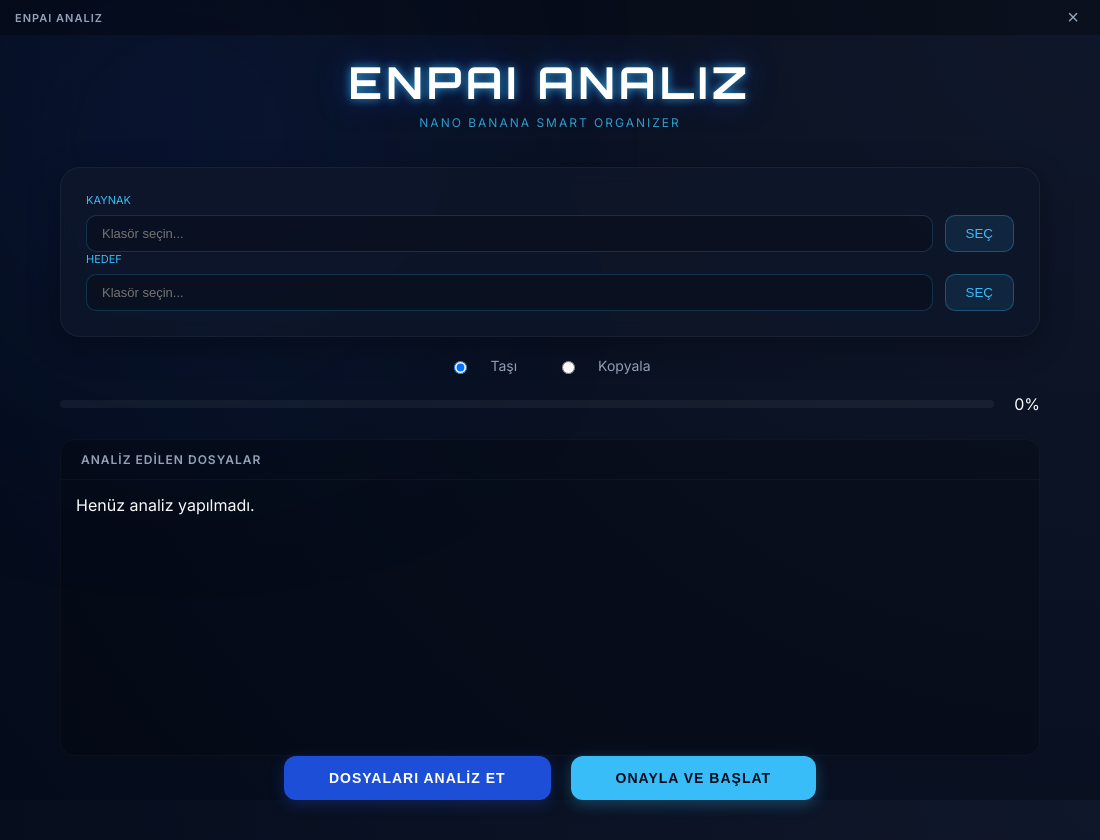
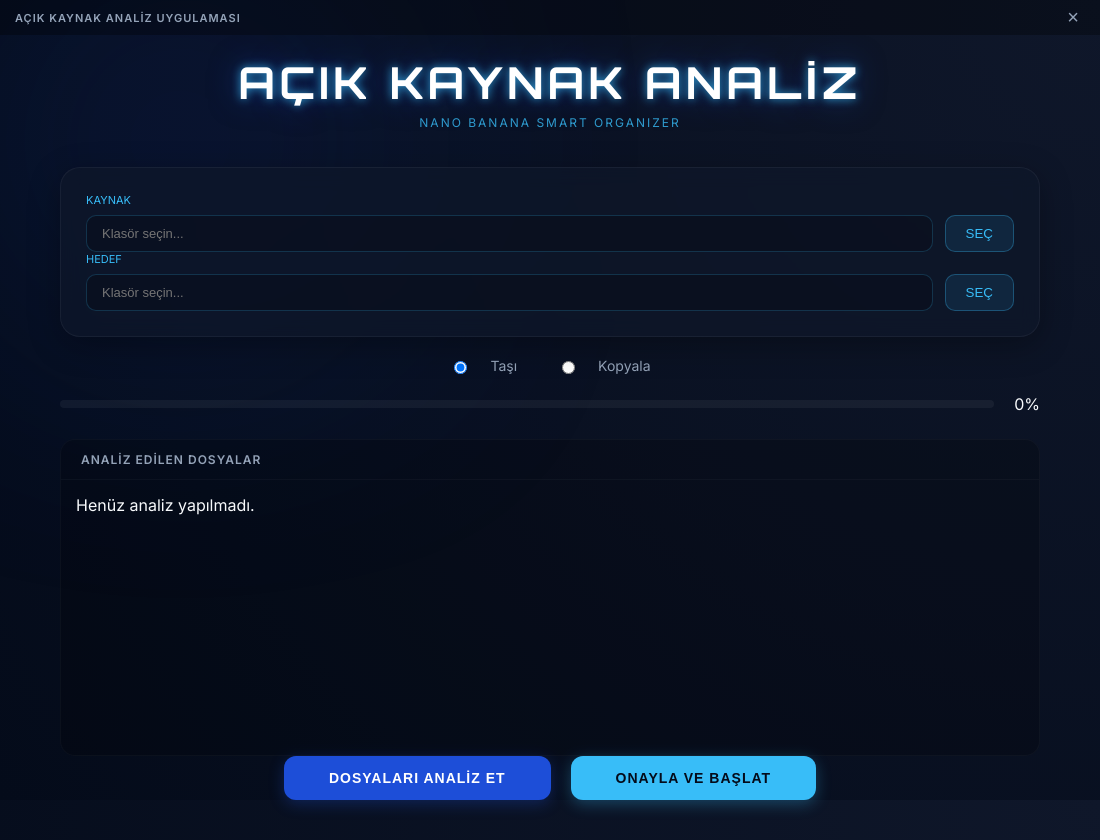
Before and after one commit to Enous/Enpai-Analiz, an Electron app: page index.html in a window 1100 px wide. Drawn offline with Linux system fonts and the light colour scheme; no server answers.

Commit message:
Rename project to Açık Kaynak Analiz Uygulaması

```diff
--- a/Gereksinimler.txt
+++ b/Gereksinimler.txt
@@ -1,4 +1,4 @@
-Enpai Analiz - Gereksinimler
+Açık Kaynak Analiz Uygulaması - Gereksinimler
 
 1. Node.js (v16 veya üzeri)
 2. npm (Node Package Manager)
--- a/index.html
+++ b/index.html
@@ -2,7 +2,7 @@
 <html>
 <head>
     <meta charset="UTF-8">
-    <title>Enpai Analiz</title>
+    <title>Açık Kaynak Analiz Uygulaması</title>
     <link rel="stylesheet" href="style.css">
     <link href="https://fonts.googleapis.com/css2?family=Orbitron:wght@400;700&family=Inter:wght@300;400;600&display=swap" rel="stylesheet">
 </head>
@@ -10,13 +10,13 @@
     <div id="particles-js"></div>
 
     <div class="title-bar">
-        <span>ENPAI ANALIZ</span>
+        <span>AÇIK KAYNAK ANALİZ UYGULAMASI</span>
         <button id="close-btn">×</button>
     </div>
 
     <div class="container">
         <header>
-            <h1 class="glow-text">ENPAI ANALIZ</h1>
+            <h1 class="glow-text">AÇIK KAYNAK ANALİZ</h1>
             <p class="subtitle">Nano Banana Smart Organizer</p>
         </header>
 
--- a/package.json
+++ b/package.json
@@ -1,9 +1,10 @@
 {
-  "name": "enpai-analiz",
+  "name": "Açık Kaynak Analiz Uygulaması",
   "version": "1.0.0",
   "main": "main.js",
   "scripts": {
-    "start": "electron ."
+    "start": "electron .",
+    "description": "Açık Kaynak Analiz Uygulaması - Electron Edition"
   },
   "dependencies": {
     "fs-extra": "^11.2.0"
```
Also changed, not shown: README.md, 1 other file.
